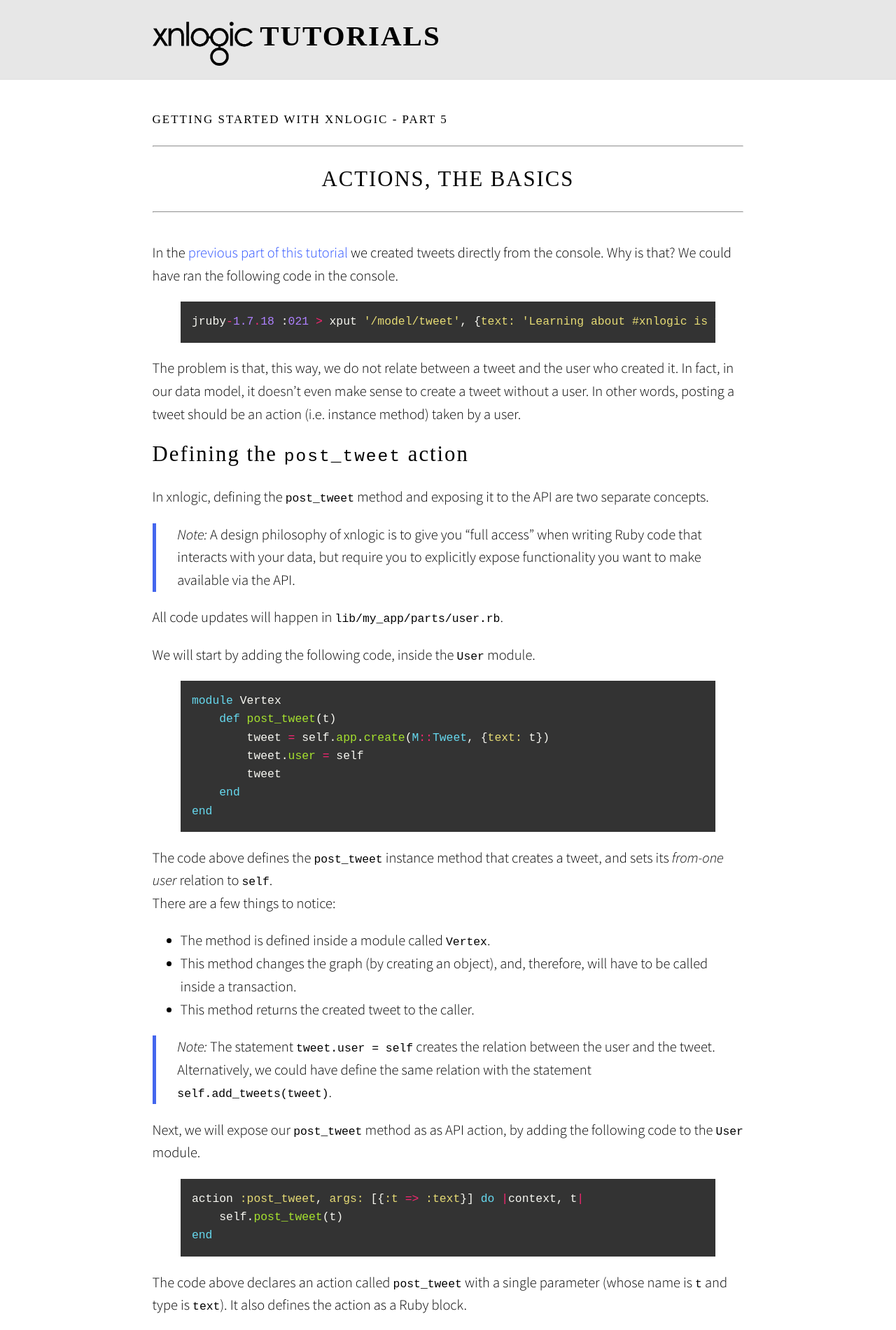
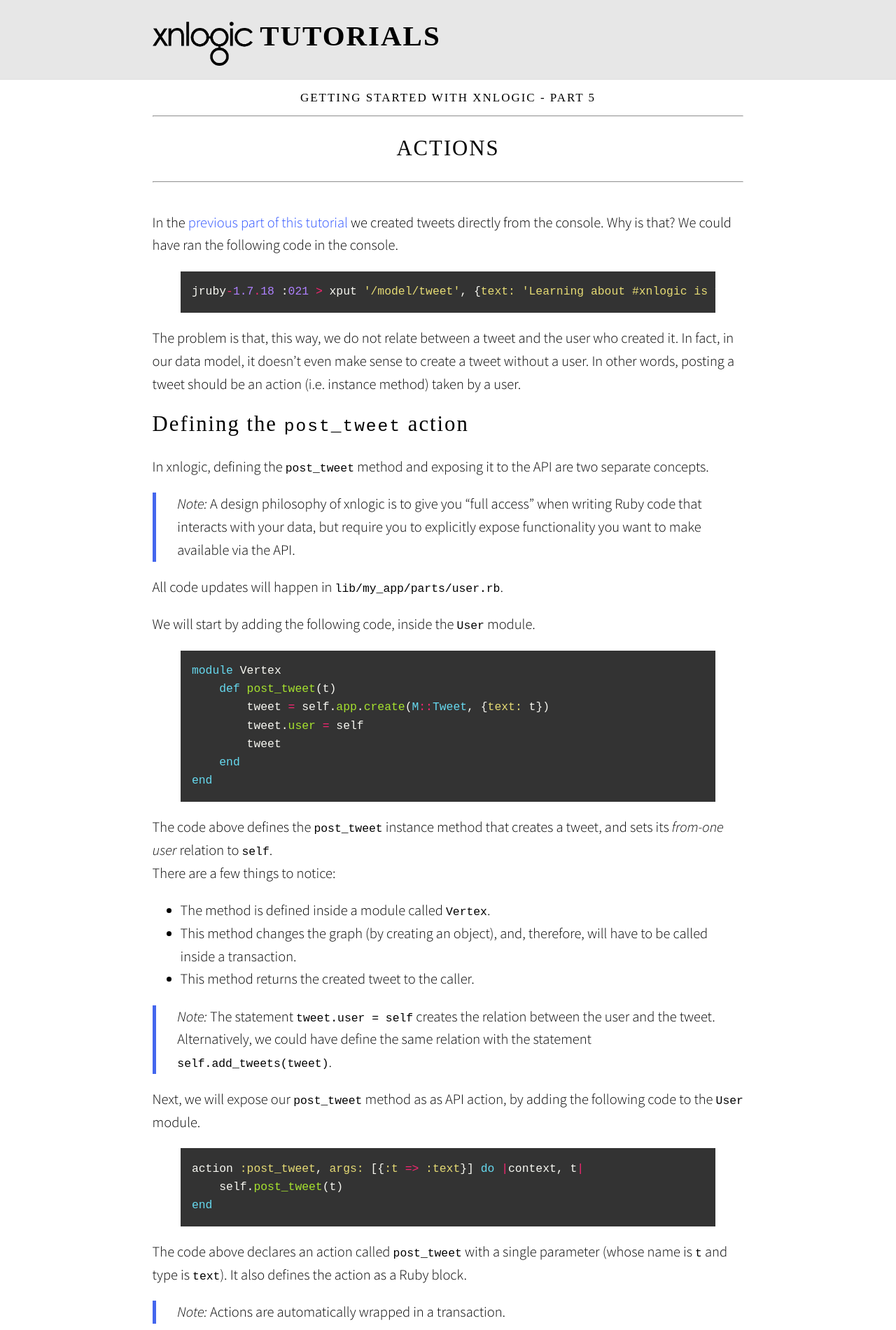
Before and after one commit to xnlogic/getting_started, a Jekyll site: the page built from _posts/2014-01-01-tutorial1-5.md, in a window 1280 px wide. Shown: the top 1901 px of the page at 70% size. Built offline with Jekyll 4.4.1, drawn with Linux system fonts in a browser that asks for light colours; nearby versions of some CDN libraries; some web fonts are replaced.

Commit message:
Minor style changes

```diff
--- a/_layouts/default.html
+++ b/_layouts/default.html
@@ -2,7 +2,7 @@
 layout: blank
 ---
 
-    <article>
+    <article class="no-top-padding">
 
       <header>
         <h5>{{ page.tutorial_name }} - Part {{ page.tutorial_part}}</h5>
--- a/_posts/2014-01-01-tutorial1-5.md
+++ b/_posts/2014-01-01-tutorial1-5.md
@@ -1,7 +1,7 @@
 ---
 tutorial_name:  "Getting started with xnlogic"
 tutorial_part:  5
-tutorial_title: "Actions, the basics"
+tutorial_title: "Actions"
 
 date:   2014-01-01 12:05:00
 
--- a/_sass/basic.sass
+++ b/_sass/basic.sass
@@ -51,21 +51,15 @@ blockquote
     margin: 0
     padding-left: 1.5em
 
-nav
-    ul
-        padding-left: 0
-    li
-        display: inline-block
-        margin-right: 10%
-
 article
     border-top: 1px solid
     overflow-x: auto
     header
         text-align: center
+    header h1
+        margin-top: 1em
+        margin-bottom: 1em
     header h5
-        text-align: left
-    header h1
         margin-top: 1em
         margin-bottom: 1em
     > div
@@ -86,7 +80,6 @@ article
 body > header h1
     margin-top: .25em
     margin-bottom: .5em
-    #text-align: center
 
 body > footer
     display: flex
@@ -111,3 +104,6 @@ body > footer
 
 .next-part
     float: right
+
+.no-top-padding
+    padding-top: 0px
--- a/main.sass
+++ b/main.sass
@@ -35,14 +35,14 @@ h1, h2, h3, h4, h5, h6
 
 {% if site.style.headline %}
 
-body > div:first-of-type
-    +contrast($headline)
-    h1
-        padding-top: 1em
-        padding-bottom: 1em
+#body > div:first-of-type
+#    +contrast($headline)
+#    h1
+#        padding-top: 1em
+#        padding-bottom: 1em
 
-nav ul
-    margin: 0
+#nav ul
+#    margin: 0
 
 {% endif %}
 
```
